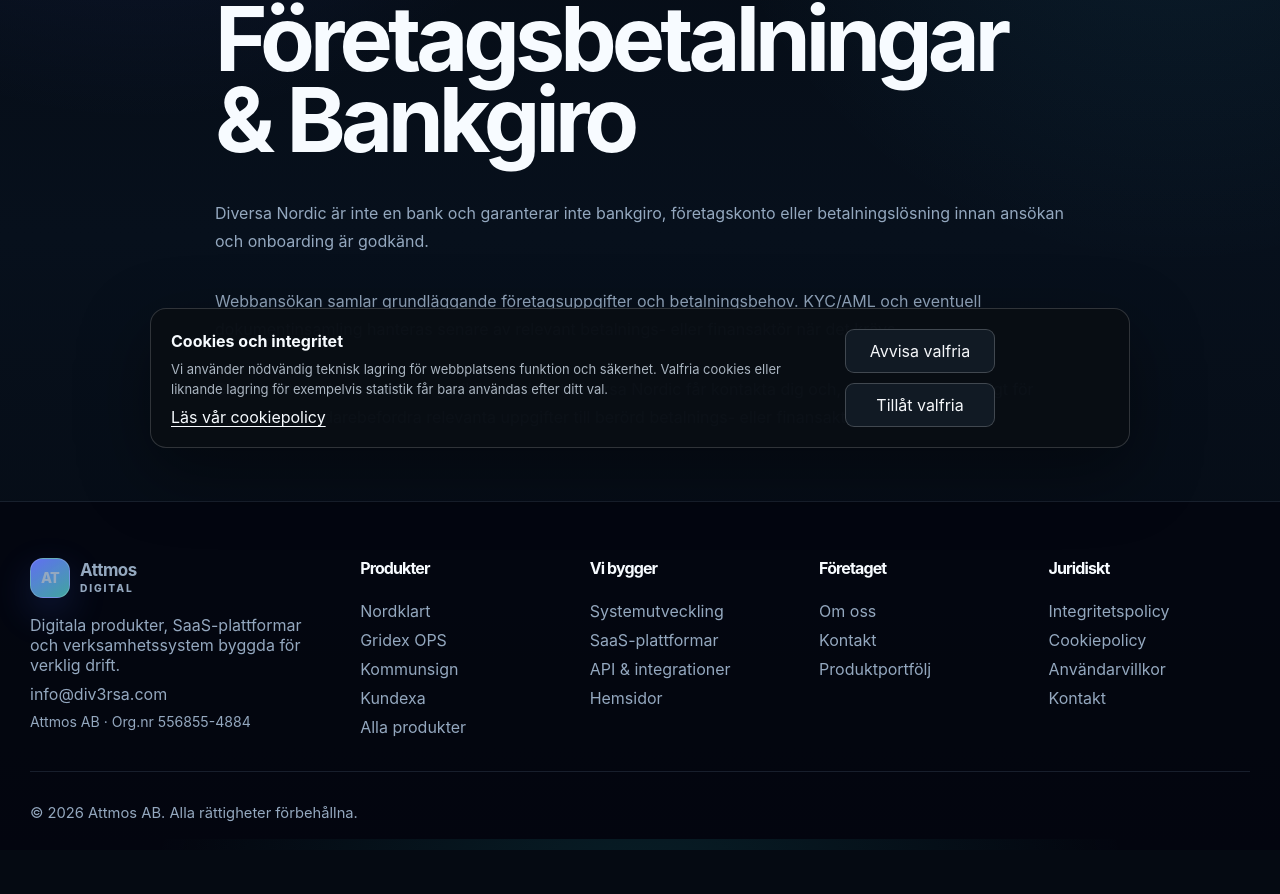
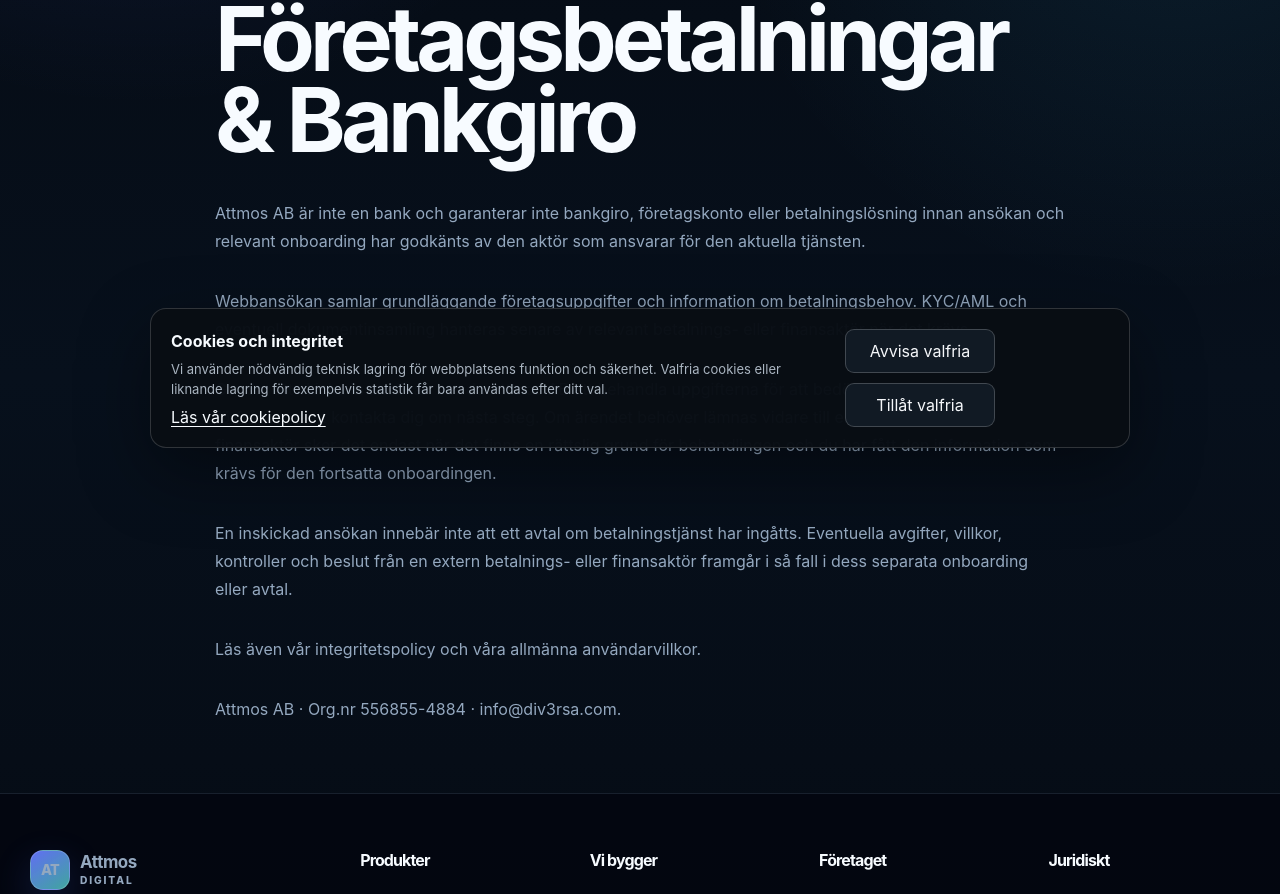
Before and after one commit to heke99/div3rsa_website, a Next.js app: page /foretagsbetalningar-bankgiro/villkor in a window 1280 px wide. Shown: the part 332-1226 px from the top of the page. Before the commit the page ends 1182 px from the top, so only its background shows below. Built offline with nearby package versions, Linux system fonts and the light colour scheme.

Commit message:
Correct Attmos business-payment terms and data-sharing wording

```diff
--- a/app/foretagsbetalningar-bankgiro/villkor/page.tsx
+++ b/app/foretagsbetalningar-bankgiro/villkor/page.tsx
@@ -1,8 +1,10 @@
 import type { Metadata } from "next";
+import Link from "next/link";
+import { company } from "@/lib/company";
 
 export const metadata: Metadata = {
-  title: "Villkor för Företagsbetalningar & Bankgiro | Diversa Nordic",
-  description: "Villkor och viktig information för Diversa Nordics ansökningsflöde för företagsbetalningar och bankgiro.",
+  title: "Villkor för Företagsbetalningar & Bankgiro | Attmos",
+  description: "Villkor och viktig information för Attmos AB:s ansökningsflöde för företagsbetalningar och bankgiro.",
 };
 
 export default function BusinessPaymentsTermsPage() {
@@ -12,14 +14,21 @@ export default function BusinessPaymentsTermsPage() {
         <p className="eyebrow">Villkor</p>
         <h1>Villkor för Företagsbetalningar & Bankgiro</h1>
         <p>
-          Diversa Nordic är inte en bank och garanterar inte bankgiro, företagskonto eller betalningslösning innan ansökan och onboarding är godkänd.
+          {company.name} är inte en bank och garanterar inte bankgiro, företagskonto eller betalningslösning innan ansökan och relevant onboarding har godkänts av den aktör som ansvarar för den aktuella tjänsten.
         </p>
         <p>
-          Webbansökan samlar grundläggande företagsuppgifter och betalningsbehov. KYC/AML och eventuell dokumentinsamling hanteras senare av relevant betalnings- eller finansaktör när det krävs.
+          Webbansökan samlar grundläggande företagsuppgifter och information om betalningsbehov. KYC/AML och eventuell dokumentinsamling hanteras senare av relevant betalnings- eller finansaktör när det krävs.
         </p>
         <p>
-          Genom att skicka in ansökan godkänner du att Diversa Nordic får kontakta dig och, när det är nödvändigt för onboarding, vidarebefordra relevanta uppgifter till berörd betalnings- eller finansaktör.
+          Genom att skicka in ansökan ber du {company.name} att behandla uppgifterna för att bedöma och hantera din förfrågan samt kontakta dig om nästa steg. Om ärendet behöver lämnas vidare till en betalnings- eller finansaktör sker det endast när det finns en rättslig grund för behandlingen och du har fått den information som krävs för den fortsatta onboardingen.
         </p>
+        <p>
+          En inskickad ansökan innebär inte att ett avtal om betalningstjänst har ingåtts. Eventuella avgifter, villkor, kontroller och beslut från en extern betalnings- eller finansaktör framgår i så fall i dess separata onboarding eller avtal.
+        </p>
+        <p>
+          Läs även vår <Link href="/integritetspolicy">integritetspolicy</Link> och våra <Link href="/anvandarvillkor">allmänna användarvillkor</Link>.
+        </p>
+        <p>{company.name} · Org.nr {company.orgNumber} · <a href={`mailto:${company.email}`}>{company.email}</a>.</p>
       </div>
     </section>
   );
```
